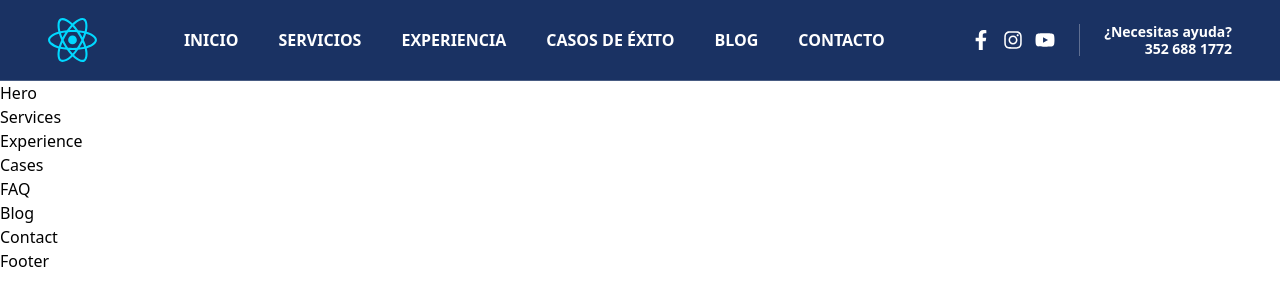
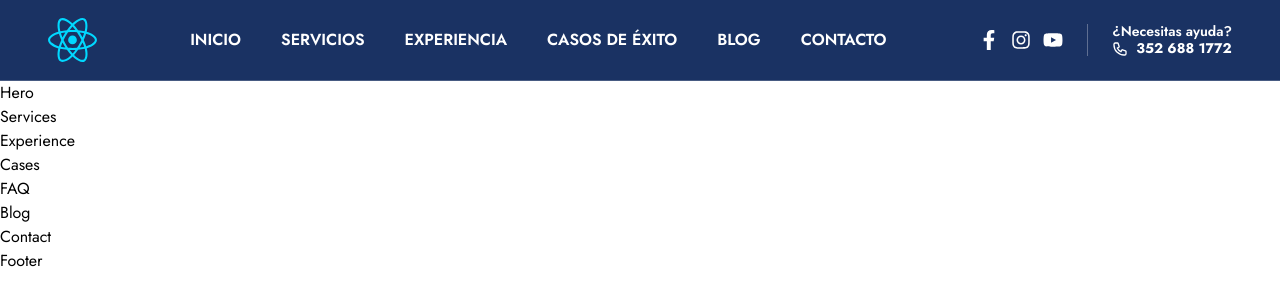
Before and after one commit to Koritek-MX/corporativo-monarca-landing-page, a React (Vite) app: page / in a window 1280 px wide. Shown: the top 306 px of the page. Built offline with nearby package versions, Linux system fonts and the light colour scheme.

Commit message:
Change: Se cambio el logo del telefono -@fernandobo681

```diff
--- a/index.html
+++ b/index.html
@@ -1,13 +1,20 @@
 <!doctype html>
 <html lang="en">
+
 <head>
   <meta charset="UTF-8" />
   <link rel="icon" type="image/svg+xml" href="/public/monarca-blue.ico" />
   <meta name="viewport" content="width=device-width, initial-scale=1.0" />
   <title>Corporativo monarca | Consultoría jurídica y empresarial</title>
+
+  <link rel="preconnect" href="https://fonts.googleapis.com" />
+  <link rel="preconnect" href="https://fonts.gstatic.com" crossorigin />
+  <link href="https://fonts.googleapis.com/css2?family=Jost:wght@300;400;500;600;700&display=swap" rel="stylesheet" />
 </head>
+
 <body>
   <div id="root"></div>
   <script type="module" src="/src/main.tsx"></script>
 </body>
+
 </html>
--- a/src/components/layout/Navbar.tsx
+++ b/src/components/layout/Navbar.tsx
@@ -1,6 +1,6 @@
 import { useState } from "react";
 import { FaFacebookF, FaInstagram, FaYoutube } from "react-icons/fa";
-import { HiOutlineMenu, HiOutlineX } from "react-icons/hi";
+import { HiOutlineMenu, HiOutlineX, HiOutlinePhone } from "react-icons/hi";
 import logo from "../../assets/react.svg";
 
 const Navbar = () => {
@@ -54,12 +54,26 @@ const Navbar = () => {
 
               <div className="w-px h-8 bg-white/30" />
 
-              <div className="text-sm font-semibold text-white leading-tight">
+              {/* <div className="text-sm font-semibold text-white leading-tight">
                 <a href="tel:+523526881772" className="hover:text-secondary">
                   ¿Necesitas ayuda? <br />
                   <span className="font-bold">352 688 1772</span>
                 </a>
+              </div> */}
+
+              <div className="text-sm font-semibold text-white leading-tight">
+                <span className="block">¿Necesitas ayuda?</span>
+
+                <a
+                  href="tel:+523526881772"
+                  className="flex items-center gap-2 font-bold hover:text-secondary transition"
+                >
+                  <HiOutlinePhone size={16} />
+                  352 688 1772
+                </a>
               </div>
+
+
             </div>
 
             {/* Mobile Menu Button */}
--- a/src/index.css
+++ b/src/index.css
@@ -1,6 +1,7 @@
 @import "tailwindcss";
 
 @theme {
+   --font-sans: "Jost", sans-serif;
   --color-primary: #1A3263;
   --color-secondary: #FAB95B;
 }
```
Lines whose indentation alone changed are shown as unchanged.
